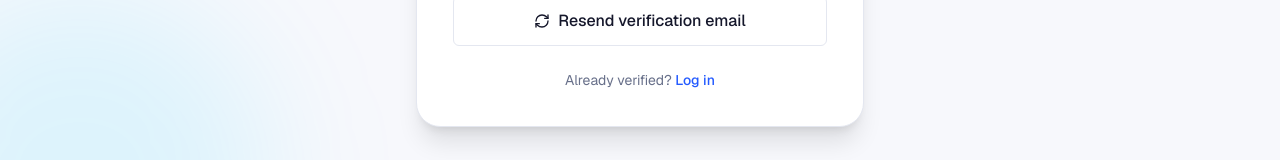
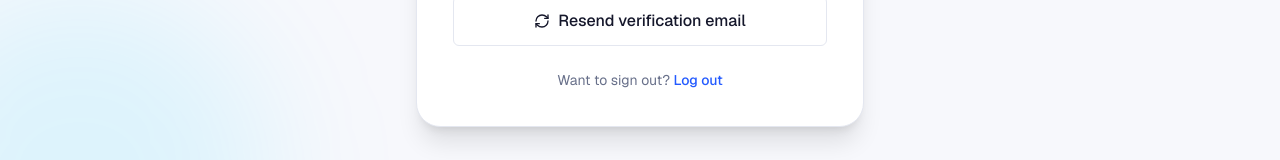
Before and after one commit to Begeeeg/progress_ui, a Next.js app: page /verify-email in a window 1280 px wide. Shown: the part 589-749 px from the top of the page. Built offline with nearby package versions, Linux system fonts and the light colour scheme.

Commit message:
⏫ up(verify-email): update with logout

```diff
--- a/features/auth/components/VerifyEmailScreen.tsx
+++ b/features/auth/components/VerifyEmailScreen.tsx
@@ -11,7 +11,12 @@ import {
   RefreshCw,
 } from "lucide-react";
 import AuthCard from "./AuthCard";
-import { resendVerificationEmail, verifyEmail } from "../api/auth.api";
+import {
+  logoutUser,
+  resendVerificationEmail,
+  verifyEmail,
+} from "../api/auth.api";
+import { toast } from "sonner";
 
 type VerificationState = "waiting" | "verifying" | "verified" | "failed";
 
@@ -91,6 +96,18 @@ export default function VerifyEmailScreen({
     }
   }
 
+  async function handleLogout() {
+    try {
+      await logoutUser();
+      router.replace("/");
+      router.refresh();
+    } catch (error) {
+      toast.error(
+        error instanceof Error ? error.message : "Could not log out.",
+      );
+    }
+  }
+
   const verified = state === "verified";
   const verifying = state === "verifying";
 
@@ -115,13 +132,23 @@ export default function VerifyEmailScreen({
       }
       footer={
         <>
-          {verified ? "Ready to continue?" : "Already verified?"}{" "}
-          <Link
-            href={verified ? "/home" : "/login"}
-            className="font-medium text-(--secondary) hover:text-(--primary)"
-          >
-            {verified ? "Open Progress" : "Log in"}
-          </Link>
+          {verified ? "Ready to continue?" : "Want to sign out?"}{" "}
+          {verified ? (
+            <Link
+              href="/home"
+              className="font-medium text-(--secondary) hover:text-(--primary)"
+            >
+              Open Progress
+            </Link>
+          ) : (
+            <button
+              type="button"
+              onClick={handleLogout}
+              className="font-medium text-(--secondary) hover:text-(--primary)"
+            >
+              Log out
+            </button>
+          )}
         </>
       }
     >
```
